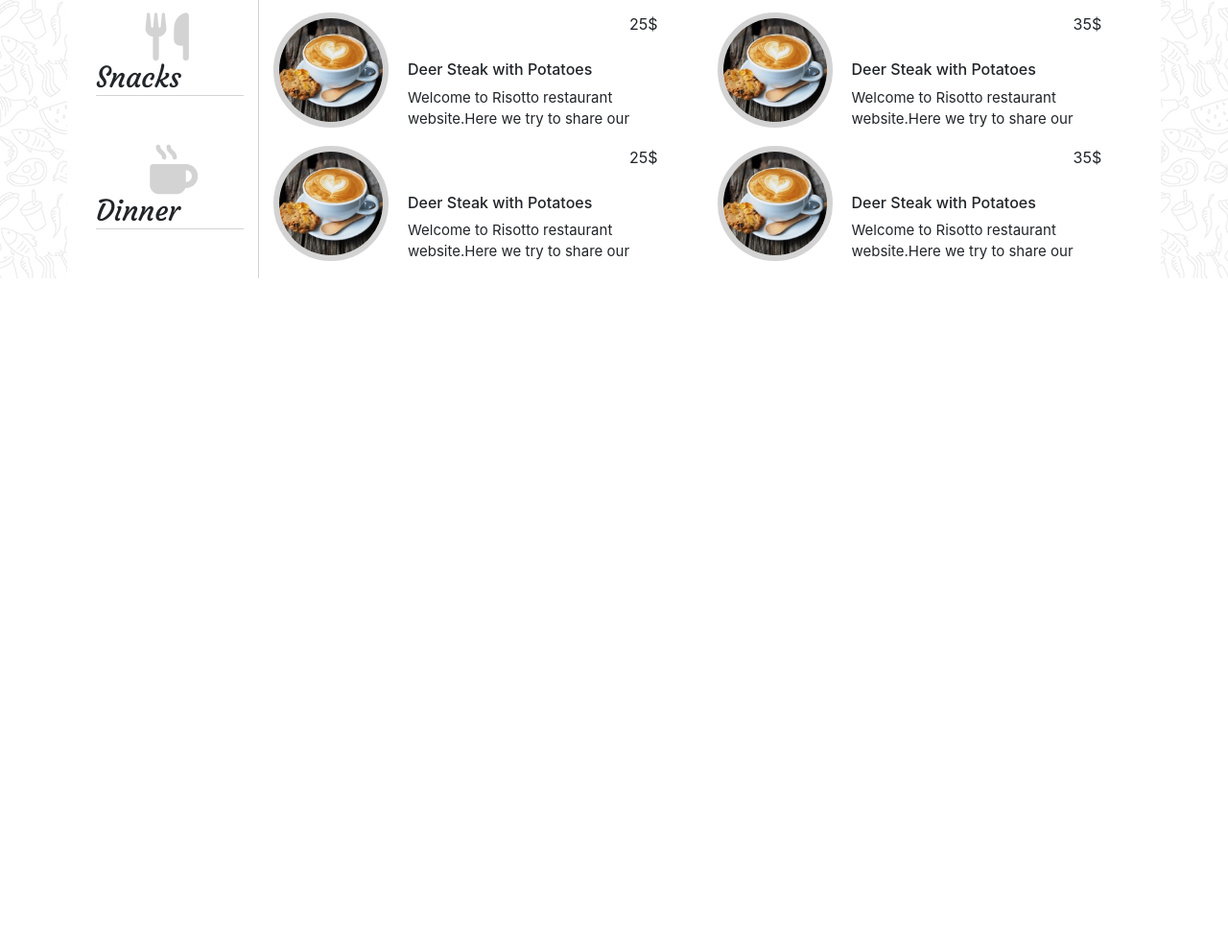
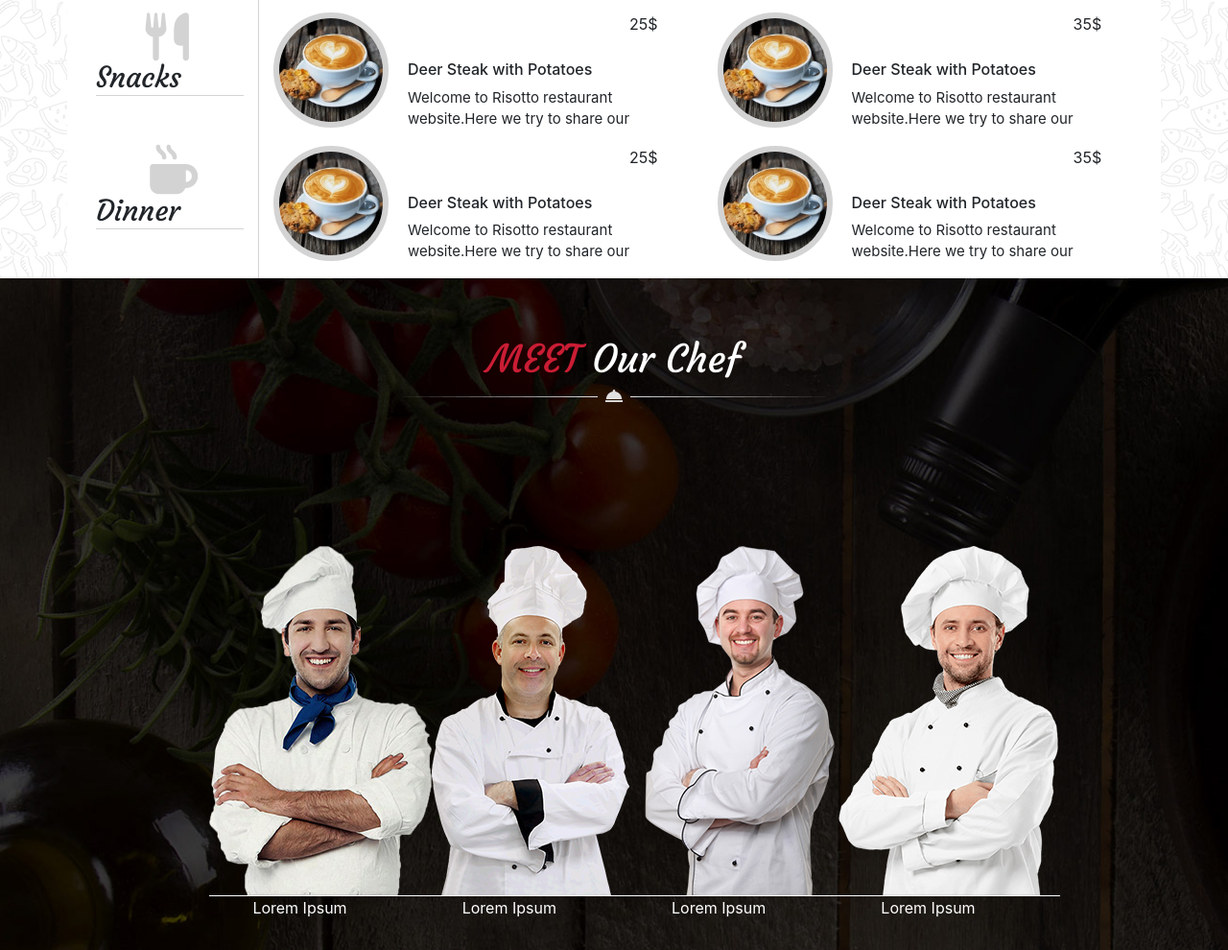
Before and after one commit to BenyNtb/coding_16_site_chef, a website: page index.html in a window 1280 px wide. Shown: the part 1533-2523 px from the top of the page at 96% size. Before the commit the page ends 1823 px from the top, so only its background shows below. Drawn offline with nearby package versions, Linux system fonts and the light colour scheme.

Commit message:
fin section chefs

```diff
--- a/index.html
+++ b/index.html
@@ -219,8 +219,33 @@
                 </div>
             </div>
         </section>
-
-
+<!--FIN MENU-->
+<!--CHEFS SECTION 2-->
+        <section>
+            <div class="titre-chef">
+                <h1><span>MEET </span>Our Chef</h1>
+                <img src="./public/img/decoration_line.png" alt="">
+                <div class="chef row text-center justify-content-center text-white">
+                    <div class="col-2">
+                        <img src="./public/img/chef1.png" alt="">
+                        <p>Lorem Ipsum</p>
+                    </div>
+                    <div class="col-2">
+                        <img src="./public/img/chef2.png" alt="">
+                        <p>Lorem Ipsum</p>
+                    </div>
+                    <div class="col-2">
+                        <img src="./public/img/chef3.png" alt="">
+                        <p>Lorem Ipsum</p>
+                    </div>
+                    <div class="col-2">
+                        <img src="./public/img/chef4.png" alt="">
+                        <p>Lorem Ipsum</p>
+                    </div>
+                </div>
+            </div>
+        </section>
+<!--FIN SECTION CHEF-->
         <!-- script jquery -->
         <script src="./node_modules/jquery/dist/jquery.js"></script>
         <!-- script bootstrap -->
--- a/src/sass/modules/_section2.sass
+++ b/src/sass/modules/_section2.sass
@@ -0,0 +1,20 @@
+.titre-chef
+    background-image: url("../img/team_background.jpg")
+    height: 700px
+    background-size: cover
+
+    h1
+        font-family: Courgette-Regular
+        text-align: center
+        padding-top: 60px
+        color: white
+        span
+            color: #c91d34
+    img
+        display: block
+        margin-left: auto
+        margin-right: auto
+    .chef
+        padding-top: 150px
+        img
+            border-bottom: solid 1px
```
Also changed, not shown: public/css/app.css, public/img/bottom_decoration_img.png (added), public/img/box-right-top.png (added), public/img/chef1.png (added), public/img/footer_background.jpg (added), public/img/footer_bottom_decoration_img.png (added), public/img/menu_image_2.jpg (added). Lines whose indentation alone changed are shown as unchanged.
